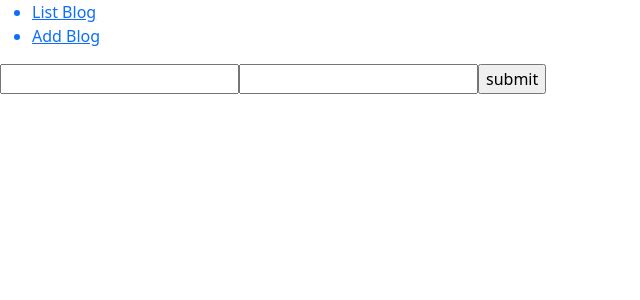
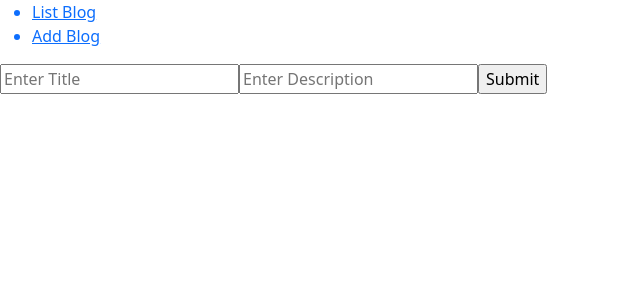
Before and after one commit to itechnimish-hub/myapp, a React (Create React App) app: page /add in a window 1280 px wide. Shown: the top 300 px of the page, without its empty margins (0-640 px from the left). Built offline with nearby package versions, Linux system fonts and the light colour scheme.

Commit message:
api changes

```diff
--- a/src/crud/Insert.js
+++ b/src/crud/Insert.js
@@ -1,41 +1,59 @@
 import React, { useState } from "react";
+import axios from "axios";
 
 function Insert() {
   const [Title, setTitle] = useState("");
   const [Description, setDescription] = useState("");
 
-  function Create_data() {
+  const Create_data = async () => {
+    try {
+      // Check if title already exists
+      const response = await axios.get(
+        `http://localhost:3000/blog?Title=${Title}`
+      );
 
-    fetch(`http://localhost:3000/blog?Title=${Title}`)
-      .then(res => res.json())
-      .then(data => {
-        if (data.length > 0) {
+      if (response.data.length > 0) {
+        alert("Title already exists!");
+      } else {
+        const newData = { Title, Description };
 
-          alert("Title already exists!");
-        } else {
+        await axios.post(
+          "http://localhost:3000/blog",
+          newData
+        );
 
-          let newData = { Title, Description };
+        alert("Blog Added Successfully");
 
-          fetch('http://localhost:3000/blog', {
-            method: "POST",
-            headers: {
-              'content-type': 'application/json'
-            },
-            body: JSON.stringify(newData)
-          })
-            .then(res => res.json())
-            .then(() => {
-              alert('Blog Added Successfully');
-            });
-        }
-      });
-  }
+        setTitle("");
+        setDescription("");
+      }
+    } catch (error) {
+      console.error("Error:", error);
+      alert("Something went wrong!");
+    }
+  };
 
   return (
     <div>
-      <input type="text" onChange={(e) => setTitle(e.target.value)} />
-      <input type="text" onChange={(e) => setDescription(e.target.value)} />
-      <input type="button" value="submit" onClick={Create_data} />
+      <input
+        type="text"
+        value={Title}
+        onChange={(e) => setTitle(e.target.value)}
+        placeholder="Enter Title"
+      />
+
+      <input
+        type="text"
+        value={Description}
+        onChange={(e) => setDescription(e.target.value)}
+        placeholder="Enter Description"
+      />
+
+      <input
+        type="button"
+        value="Submit"
+        onClick={Create_data}
+      />
     </div>
   );
 }
```
